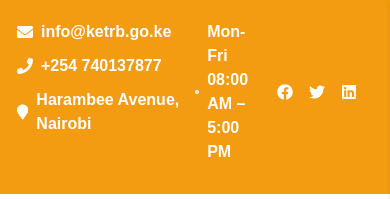
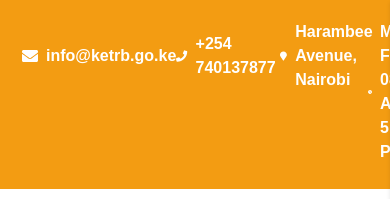
Before and after one commit to tmm-tech/KETRB, a React (Create React App) app in the folder ketrb-frontend/: page / in a window 390 px wide. Shown: the top 199 px of the page. Built offline with nearby package versions, Linux system fonts and the light colour scheme; a web font is replaced by a local one.

Commit message:
Update Topbar.css

```diff
--- a/ketrb-frontend/src/Component/Topbar.css
+++ b/ketrb-frontend/src/Component/Topbar.css
@@ -13,16 +13,30 @@
 }
 
 .toolbar-area {
+  display: flex;
+  justify-content: space-between;
   width: 100%;
+  padding: 10px;
   background-color: #f39c12;
-  color: white;
-  margin-bottom: 10px;
 }
 
-.toolbar-area .menu-lists li {
+.menu-lists {
+  display: flex;
+  flex-direction: column;
+  align-items: flex-start;
+  width: 100%;
+}
+
+.menu-lists li {
   display: flex;
   align-items: center;
-  margin-right: 15px;
+  margin-bottom: 5px; /* Reduced bottom margin */
+}
+
+.social-media-icons {
+  display: flex;
+  justify-content: flex-start;
+  margin-top: 10px; /* Adjust spacing if necessary */
 }
 
 .logo-container {
@@ -218,30 +232,15 @@
     display: none;
   }
 
- /* Adjust the toolbar area */
-.toolbar-area {
-  display: flex;
-  flex-wrap: wrap;
-  justify-content: space-between;
-  width: 100%;
-  padding: 5px;
-  background-color: #f39c12;
-}
+.menu-lists {
+    flex-direction: row;
+    align-items: center;
+    justify-content: flex-start;
+  }
 
-/* Style the menu lists */
-.menu-lists {
-  display: flex;
-  flex-direction: column;
-  align-items: flex-start;
-  justify-content: flex-start;
-  width: 100%;
-  padding-left: 0;
-}
-
-.menu-lists li {
-  margin-bottom: 0px;
-  padding: 5px 0;
-}
+  .social-media-icons {
+    justify-content: flex-end;
+  }
 
 
 
```
